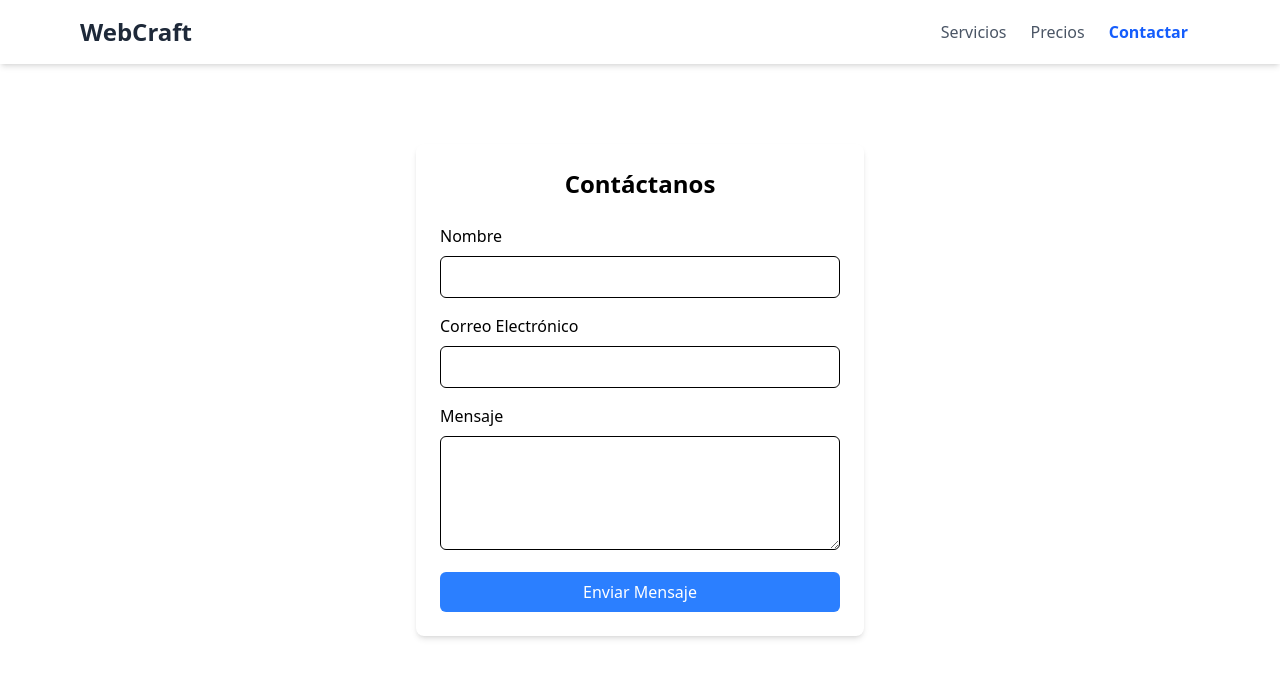
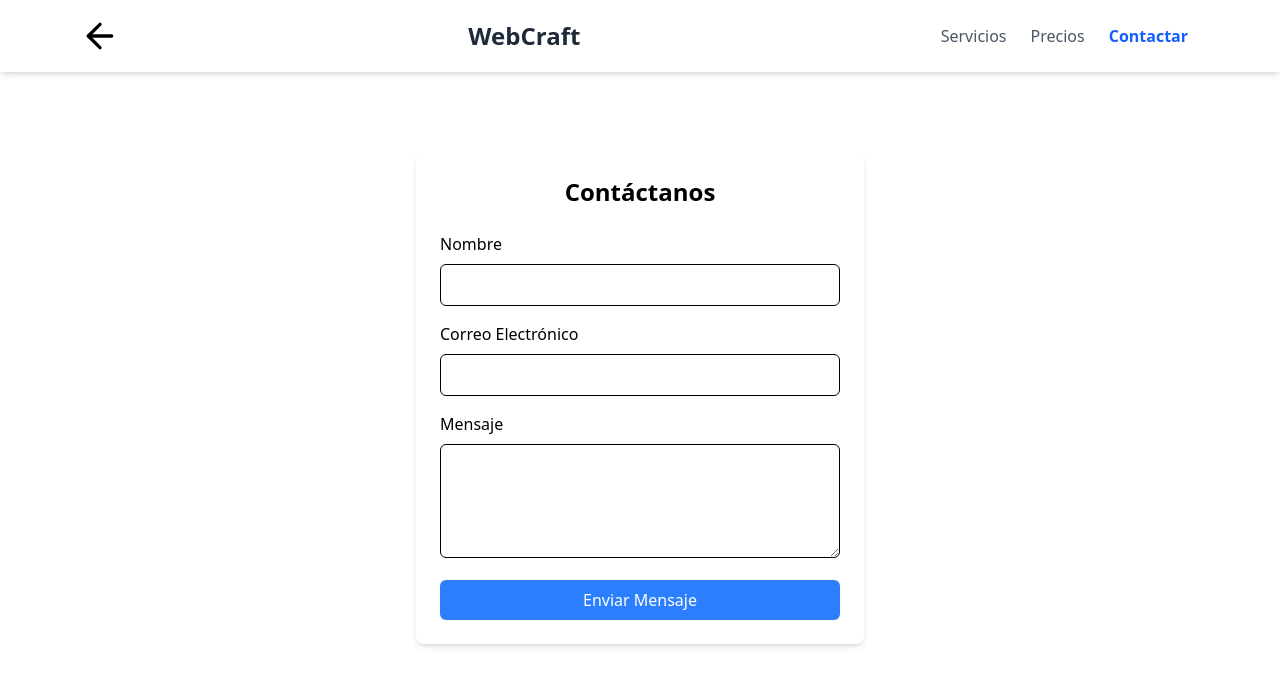
Before and after one commit to LuisDavid01/VORTEX, a React (Vite) app in the folder paginaServicios/: page /contacts in a window 1280 px wide. Shown: the top 686 px of the page. Built offline with nearby package versions, Linux system fonts and the light colour scheme.

Commit message:
boton go back hecho

```diff
--- a/paginaServicios/src/Components/Header/index.tsx
+++ b/paginaServicios/src/Components/Header/index.tsx
@@ -2,13 +2,34 @@ import { useNavigate } from "react-router-dom";
 import Button from "../Button";
 import "./Header.css";
 import { PRIVATE_ROUTES } from "../../Urls";
+import { ArrowLeft } from "lucide-react";
+import { IHeader } from "../../Interfaces/IHeader";
 
-const Header = () => {
+const ShowButton = ({ active }: { active?: boolean }) => {
+  const navigate = useNavigate();
+  const isBackActive = active ?? false;
+  if(isBackActive){
+    return(
+      <button
+            onClick={() => navigate(-1)}
+            className=""
+            >
+            <ArrowLeft className="w-10 h-10" />
+              </button>
+    );
+  }
+
+  return(<></>);
+
+}
+
+const Header = (props: IHeader) => {
   const navigate = useNavigate();
 
   return (
-    <header className="bg-white shadow-md">
+    <header className="bg-white shadow-md" >
       <div className="max-w-6xl mx-auto px-4 py-4 flex justify-between items-center">
+        <ShowButton active={props.isBackActive}></ShowButton>
         <div
           onClick={() => navigate(PRIVATE_ROUTES.Home.url)}
           className="text-2xl font-bold text-gray-800"
--- a/paginaServicios/src/Interfaces/IHeader/index.tsx
+++ b/paginaServicios/src/Interfaces/IHeader/index.tsx
@@ -1,3 +1,4 @@
 export interface IHeader {
   headerClass?: string;
+  isBackActive?: boolean;
 }
--- a/paginaServicios/src/MainPages/ContactPage/index.tsx
+++ b/paginaServicios/src/MainPages/ContactPage/index.tsx
@@ -55,7 +55,7 @@ const ContactPage = () => {
 
   return (
     <>
-      <Header />
+      <Header isBackActive={true} />
       <div className="max-w-md mx-auto mt-20 p-6 bg-white shadow-md rounded-lg">
         <h2 className="text-2xl font-bold mb-6 text-center">Contáctanos</h2>
 
```
